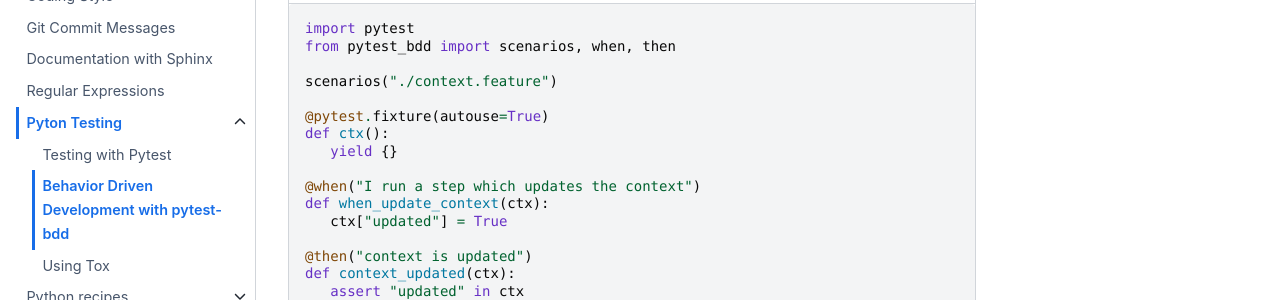
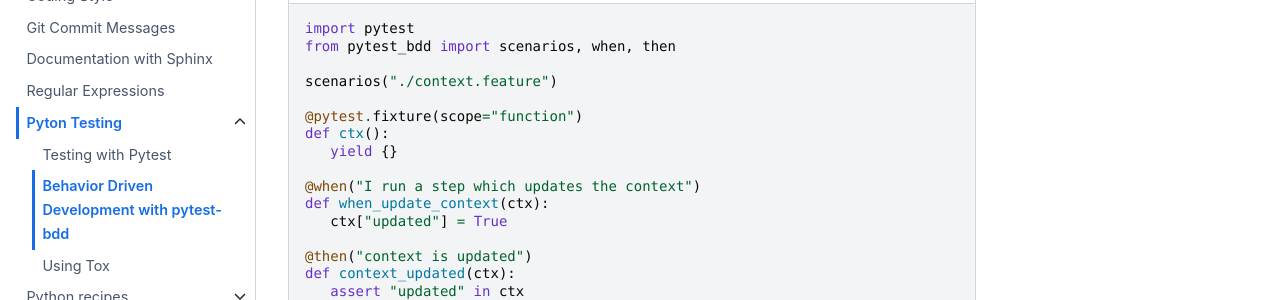
Before and after one commit to ivangeorgiev/python-cookbook, a Sphinx documentation site: the page built from docs/testing_pytest_bdd.rst, in a window 1280 px wide and 900 px high, scrolled down 11694 px. Shown: the part 227-527 px from the top of the window. Built offline with Sphinx 7.4.7 and the Sphinx Book theme 1.1.4, drawn with Linux system fonts in a browser that asks for light colours.

Commit message:
fix(pytest-bdd): context needs not autostart, but scope

```diff
--- a/docs/testing_pytest_bdd.rst
+++ b/docs/testing_pytest_bdd.rst
@@ -608,7 +608,7 @@ Passing context across steps
 
    scenarios("./context.feature")
 
-   @pytest.fixture(autouse=True)
+   @pytest.fixture(scope="function")
    def ctx():
       yield {}
 
```
